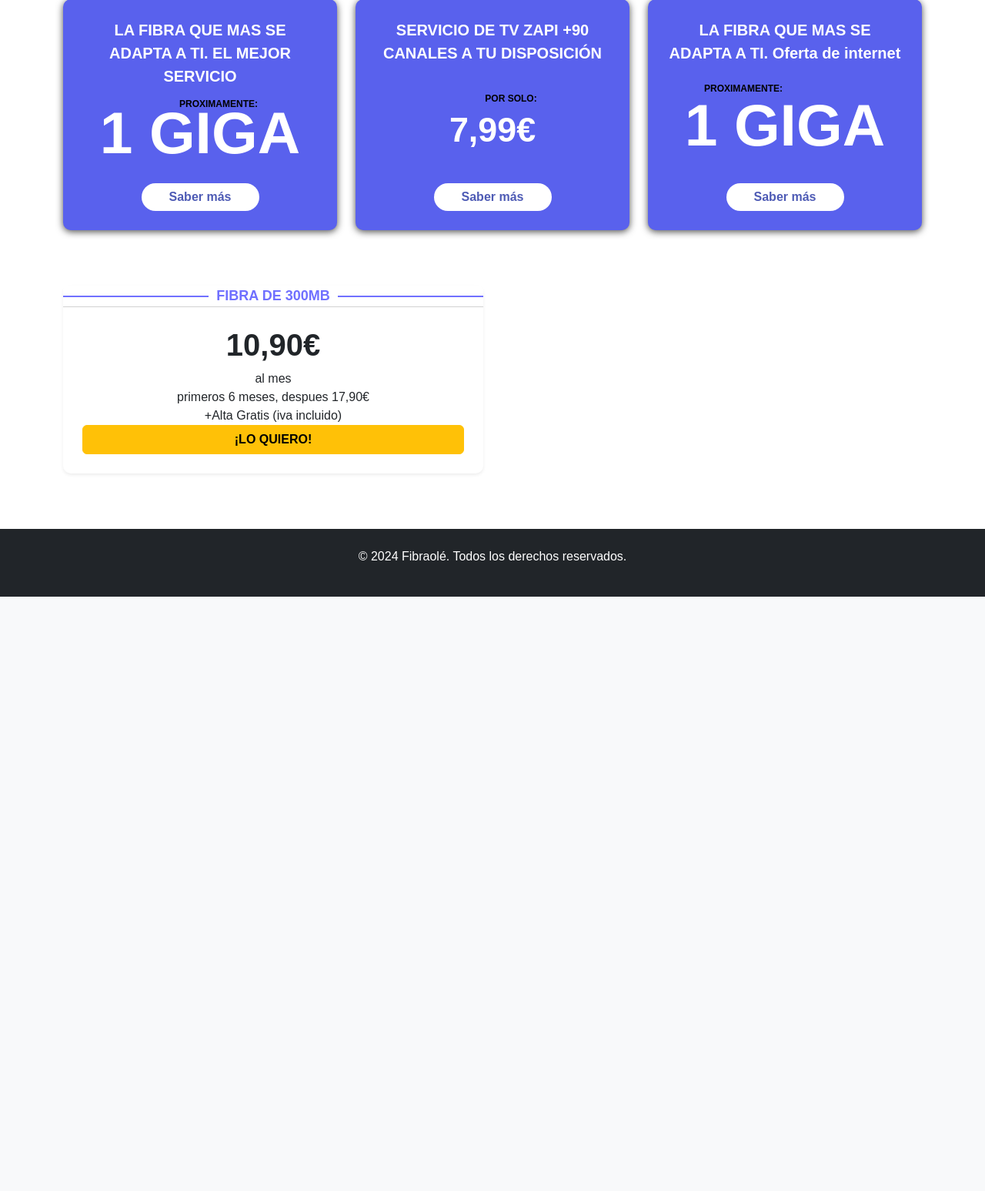
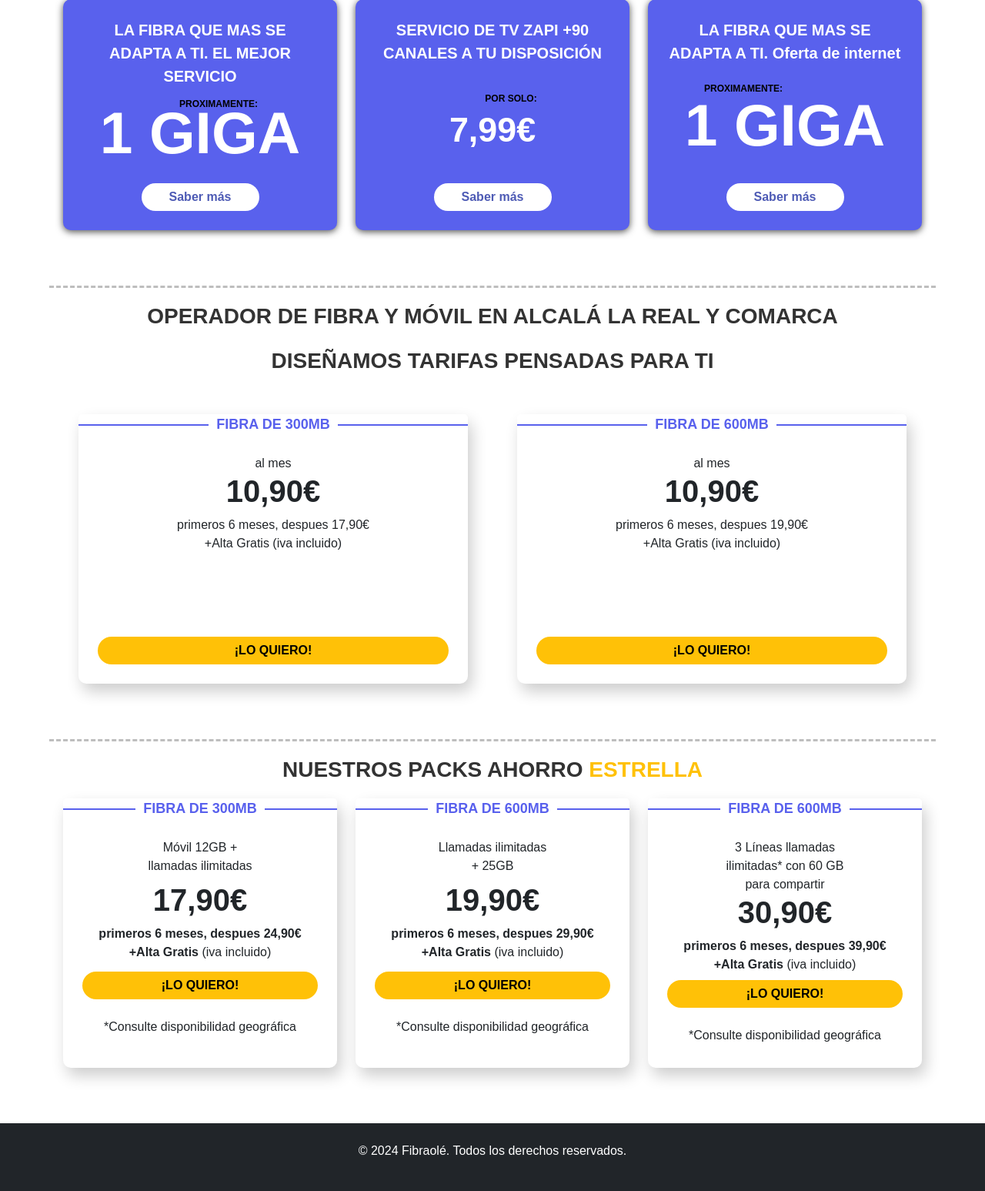
Before and after one commit to insytec-alcala/paginaweb, a PHP site: page / in a window 1280 px wide. Shown: the part 857-2404 px from the top of the page at 77% size. Before the commit the page ends 1632 px from the top, so only its background shows below. Run offline with PHP 8.4, Linux system fonts and the light colour scheme; some web fonts are replaced.

Commit message:
ajuste de la imagen y creación de la segunda y tercera fila de tarjetas

```diff
--- a/Index.php
+++ b/Index.php
@@ -54,20 +54,26 @@
                     </div>
                 </div>
             </div>
-
         </div>
     </section>
 
+    <p class="mb-3">
+        <hr class="discontinua">
+    </p>
+
+    <p class="fs-3 text-center fw-bolder">OPERADOR DE FIBRA Y MÓVIL EN ALCALÁ LA REAL Y COMARCA</p>
+    <p class="fs-3 text-center fw-bolder">DISEÑAMOS TARIFAS PENSADAS PARA TI</p>
+
     <section class="container my-5">
         <div class="row text-center">
-            <div class="col-md-6 mb-4 ">
-                <div class="card text-center shadow-sm border-0">
+            <div class="col-md-6 mb-4 fila2">
+                <div class="card card-secundaria text-center border-0">
                     <div class="card-header custom-header">
                          <span>FIBRA DE 300MB</span>
                      </div>
                     <div class="card-body">
+                    <p class="card-text">al mes</p>
                     <h5 class="card-title fs-1 fw-bold">10,90€</h5>
-                        <p class="card-text">al mes</p>
                         <p class="card-text">
                             primeros 6 meses, despues 17,90€ <br>
                             +Alta Gratis (iva incluido)
@@ -78,9 +84,106 @@
                 </div>
             </div>
 
+            <div class="col-md-6 mb-4 fila2">
+                <div class="card card-secundaria text-center  border-0">
+                    <div class="card-header custom-header">
+                         <span>FIBRA DE 600MB</span>
+                     </div>
+                    <div class="card-body">
+                    <p class="card-text">al mes</p>
+                    <h5 class="card-title fs-1 fw-bold">10,90€</h5>
+                        <p class="card-text">
+                            primeros 6 meses, despues 19,90€ <br>
+                            +Alta Gratis (iva incluido)
+                        </p>
+                        <a href="#" class="btn btn-warning fw-bold">¡LO QUIERO!</a>
+                    </div>
+
+                </div>
+            </div>
+
         </div>
     </section>
+    <p class="mb-3">
+        <hr class="discontinua">
+    </p>
 
+    <p class="fs-3 text-center fw-bolder">NUESTROS PACKS AHORRO <span class="text-warning">ESTRELLA</span></p>
+
+    <section class="container my-5 mt-5 mt-md-0">
+        <div class="row text-center ">
+            <div class="col-md-4 mb-4 ">
+                <div class="card card-secundaria text-center border-0">
+                    <div class="card-header custom-header">
+                         <span>FIBRA DE 300MB</span>
+                     </div>
+                    <div class="card-body">
+                    <p class="card-text mb-2">Móvil 12GB + <br>
+                        llamadas ilimitadas</p>
+                    <h5 class="card-title fs-1 fw-bold mb-2">17,90€</h5>
+                        <p class="card-text mb-2">
+                            <span class="fw-bold ">primeros 6 meses, despues 24,90€ <br>
+                            +Alta Gratis</span> (iva incluido)
+                        </p>
+                        <a href="#" class="btn btn-warning fw-bold">¡LO QUIERO!</a>
+                        <br>
+                        <p class="card-text">
+                            *Consulte disponibilidad geográfica
+                            <p>
+                    </div>
+
+                </div>
+            </div>
+
+            <div class="col-md-4 mb-4 ">
+                <div class="card card-secundaria text-center border-0">
+                    <div class="card-header custom-header">
+                         <span>FIBRA DE 600MB</span>
+                     </div>
+                    <div class="card-body">
+                    <p class="card-text mb-2">Llamadas ilimitadas<br>
+                        + 25GB</p>
+                    <h5 class="card-title fs-1 fw-bold mb-2">19,90€</h5>
+                        <p class="card-text mb-2">
+                            <span class="fw-bold ">primeros 6 meses, despues 29,90€ <br>
+                            +Alta Gratis</span> (iva incluido)
+                        </p>
+                        <a href="#" class="btn btn-warning fw-bold">¡LO QUIERO!</a>
+                        <br>
+                        <p class="card-text">
+                            *Consulte disponibilidad geográfica
+                            <p>
+                    </div>
+
+                </div>
+            </div>
+
+            <div class="col-md-4 mb-4 ">
+                <div class="card card-secundaria text-center border-0">
+                    <div class="card-header custom-header">
+                         <span>FIBRA DE 600MB</span>
+                     </div>
+                    <div class="card-body">
+                    <p class="card-text ">3 Líneas llamadas<br>
+                        ilimitadas* con 60 GB<br>
+                        para compartir</p>
+                    <h5 class="card-title fs-1 fw-bold mb-2">30,90€</h5>
+                        <p class="card-text mb-2">
+                            <span class="fw-bold ">primeros 6 meses, despues 39,90€ <br>
+                            +Alta Gratis</span> (iva incluido)
+                        </p>
+                        <a href="#" class="btn btn-warning fw-bold">¡LO QUIERO!</a>
+                        <br>
+                        <p class="card-text">
+                            *Consulte disponibilidad geográfica
+                            <p>
+                    </div>
+
+                </div>
+            </div>
+
+        </div>
+    </section>
 
    <?php include 'footer.php'  ?>
 
--- a/styles/index.css
+++ b/styles/index.css
@@ -37,6 +37,18 @@ header h1 {
     color: white;
 }
 
+.btn-warning{
+    border: none;
+    transition: background-color 0.4s ease;
+    border-radius: 25px;
+    margin-top: auto;/*Asegura que se vaya al fondo */
+}
+
+.btn-warning:hover{
+    background-color: #050338;
+    color: white;
+}
+
 .card {
     border-radius: 10px;
 
@@ -56,6 +68,13 @@ header h1 {
 
 }
 
+.card-secundaria {
+    height: 350px;
+    border-radius: 10px;
+    box-shadow: 5px 10px 20px rgba(0, 0, 0, 0.2);
+
+}
+
 .card-body {
     padding:25px 25px; /* Ajustar padding interno */
     display: flex;
@@ -70,6 +89,10 @@ header h1 {
 
 }
 
+.card .card-header {
+    border-bottom: none; /* Evita la aparición de un borde inferior en el card header */
+}
+
 .custom-header {
     position: relative;
     text-align: center;
@@ -77,7 +100,8 @@ header h1 {
     padding: 0 15px; /* Espacio alrededor del texto */
     font-size: 18px;
     font-weight: bold;
-    color: #7070ff; /* Color del texto */
+    color: #5961ED; /* Color del texto */
+
 }
 
 .custom-header::before {
@@ -86,7 +110,7 @@ header h1 {
     top: 50%;
     left: 0; /* para cuadrar la línea */
     width: 100%;
-    border-top: 2px solid #7070ff; /* Color de la línea */
+    border-top: 2px solid #5961ED; /* Color de la línea */
     z-index: 0; /* Coloca la línea detrás del texto */
     transform: translateY(-50%); /* Asegura que la línea esté centrada verticalmente */
 }
@@ -96,6 +120,11 @@ header h1 {
     padding: 0 10px;
     position: relative;
     z-index: 1; /* Coloca el texto por encima de la línea */
+}
+
+.fila2{
+    padding-left: 2rem; /* Ajusta el valor para reducir el espacio entre columnas */
+    padding-right: 2rem; /* Ajusta el valor para reducir el espacio entre columnas */
 }
 
 .zapi{
@@ -115,7 +144,12 @@ header h1 {
     width: 50%;
 }
 
-
+.discontinua{
+    border: none;
+    border-top: 3px dashed #000; /*Grosor de la línea */
+    margin-left: 5%;
+    margin-right: 5%;
+}
 
 @media (max-width: 768px) {
     /*Equivalente a la pantalla de un móvil girada */
```
